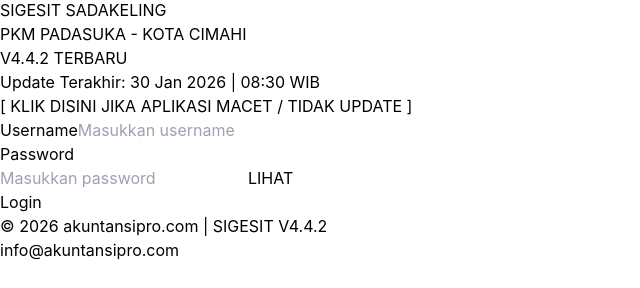
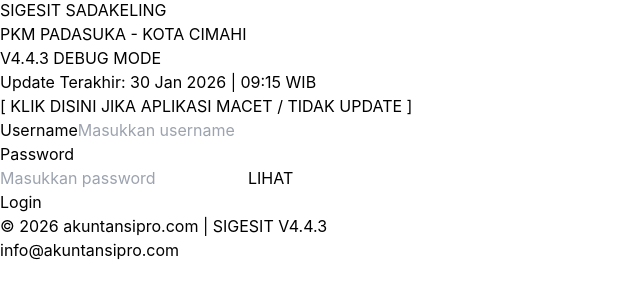
Before and after one commit to akuntansipro47-arch/sigesit, a React (Vite) app: page / in a window 1280 px wide. Shown: the part 372-660 px from the top of the page, without its empty margins (0-640 px from the left). Built offline with nearby package versions, Linux system fonts and the light colour scheme; no server answers; the database is empty.

Commit message:
fix: show actual login error for debugging and bump to v4.4.3

```diff
--- a/src/App.tsx
+++ b/src/App.tsx
@@ -12,7 +12,7 @@
   // Force reload if version mismatch (Simple cache buster)
   useEffect(() => {
     const lastVersion = localStorage.getItem('app_version');
-    const currentVersion = '4.4.2'; // MAJOR UPDATE: Kill Cache
+    const currentVersion = '4.4.3'; // MAJOR UPDATE: Kill Cache
     if (lastVersion && lastVersion !== currentVersion) {
       console.log('New version detected, updating...');
       localStorage.setItem('app_version', currentVersion);
--- a/src/pages/Login.tsx
+++ b/src/pages/Login.tsx
@@ -157,19 +157,9 @@
         else navigate('/entry');
       }
     } catch (err: any) {
-      // Don't override the specific error message if it was thrown above
-      if (err.message && (
-        err.message.includes('AKUN DINONAKTIFKAN') ||
-        err.message.includes('AKUN TIDAK LENGKAP') ||
-        err.message.includes('AKUN BELUM AKTIF') ||
-        err.message.includes('Email yang dicoba') ||
-        err.message.includes('PROFIL KOSONG')
-      )) {
-        setError(err.message);
-      } else {
-        setError('Gagal login. Periksa username dan password anda.');
-      }
-      console.error(err);
+      // Show the actual error message for debugging
+      console.error('Login detailed error:', err);
+      setError(err.message || 'Gagal login. Periksa username dan password anda.');
     } finally {
       setLoading(false);
     }
@@ -242,11 +232,11 @@
           {/* VERSION BADGE */}
           <div className="mt-4 flex flex-col items-center gap-2">
             <div className="inline-block bg-gradient-to-r from-orange-600 to-amber-500 text-white text-[11px] px-4 py-1.5 rounded-full font-black tracking-[0.2em] shadow-lg shadow-orange-200 animate-bounce border border-white/20">
-              V4.4.2 TERBARU
+              V4.4.3 DEBUG MODE
             </div>
             <div className="text-[9px] font-black text-slate-400 uppercase tracking-widest bg-slate-100 px-3 py-1 rounded-lg border border-slate-200 shadow-inner flex items-center gap-2">
               <span className="w-2 h-2 bg-emerald-500 rounded-full animate-ping"></span>
-              Update Terakhir: 30 Jan 2026 | 08:30 WIB
+              Update Terakhir: 30 Jan 2026 | 09:15 WIB
             </div>
             <button
               onClick={handleHardReset}
@@ -321,7 +311,7 @@
       </div>
 
       <div className="text-center mt-8 text-[10px] text-gray-400 font-bold tracking-widest uppercase">
-        <p>&copy; 2026 akuntansipro.com | SIGESIT V4.4.2</p>
+        <p>&copy; 2026 akuntansipro.com | SIGESIT V4.4.3</p>
         <p>info@akuntansipro.com</p>
       </div>
     </div>
```
